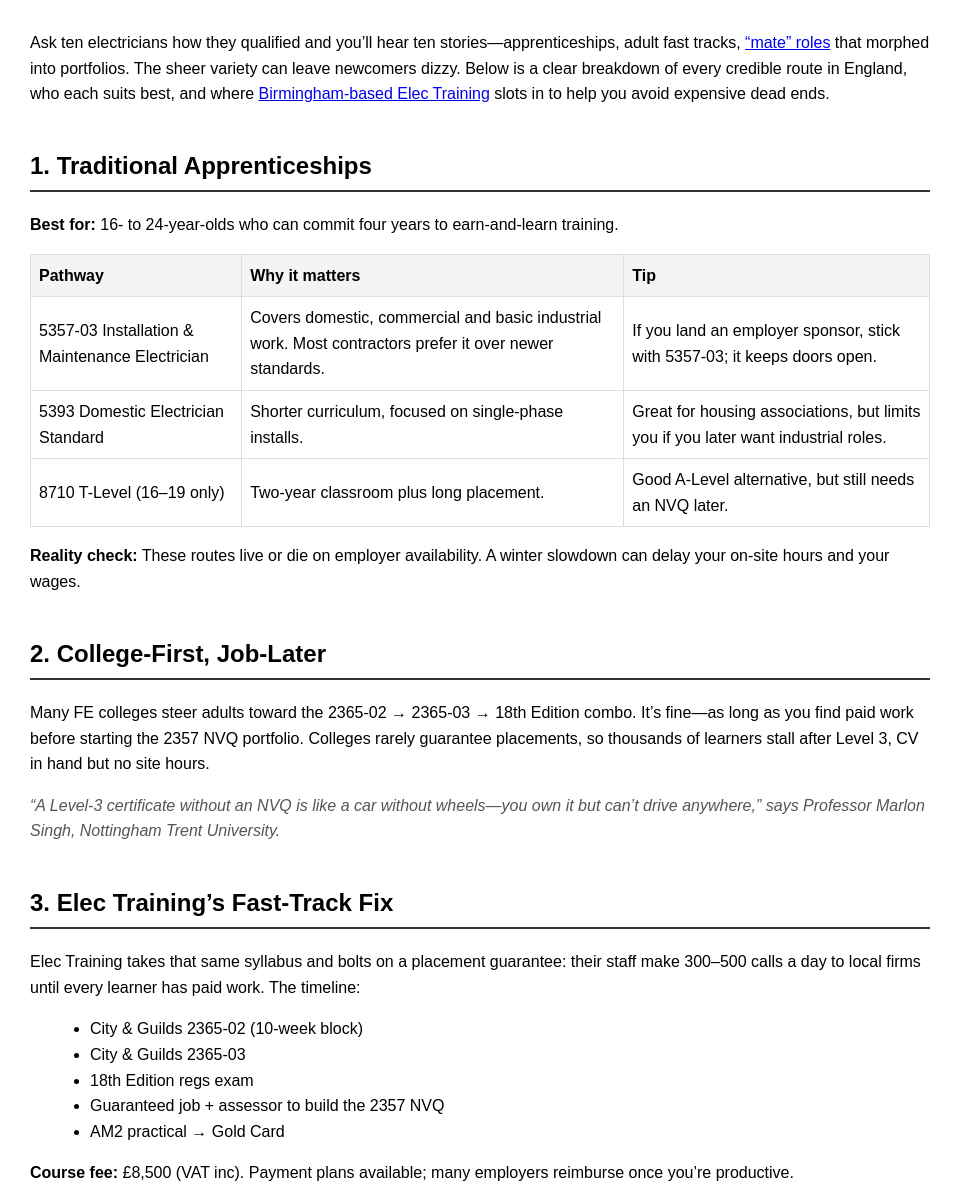
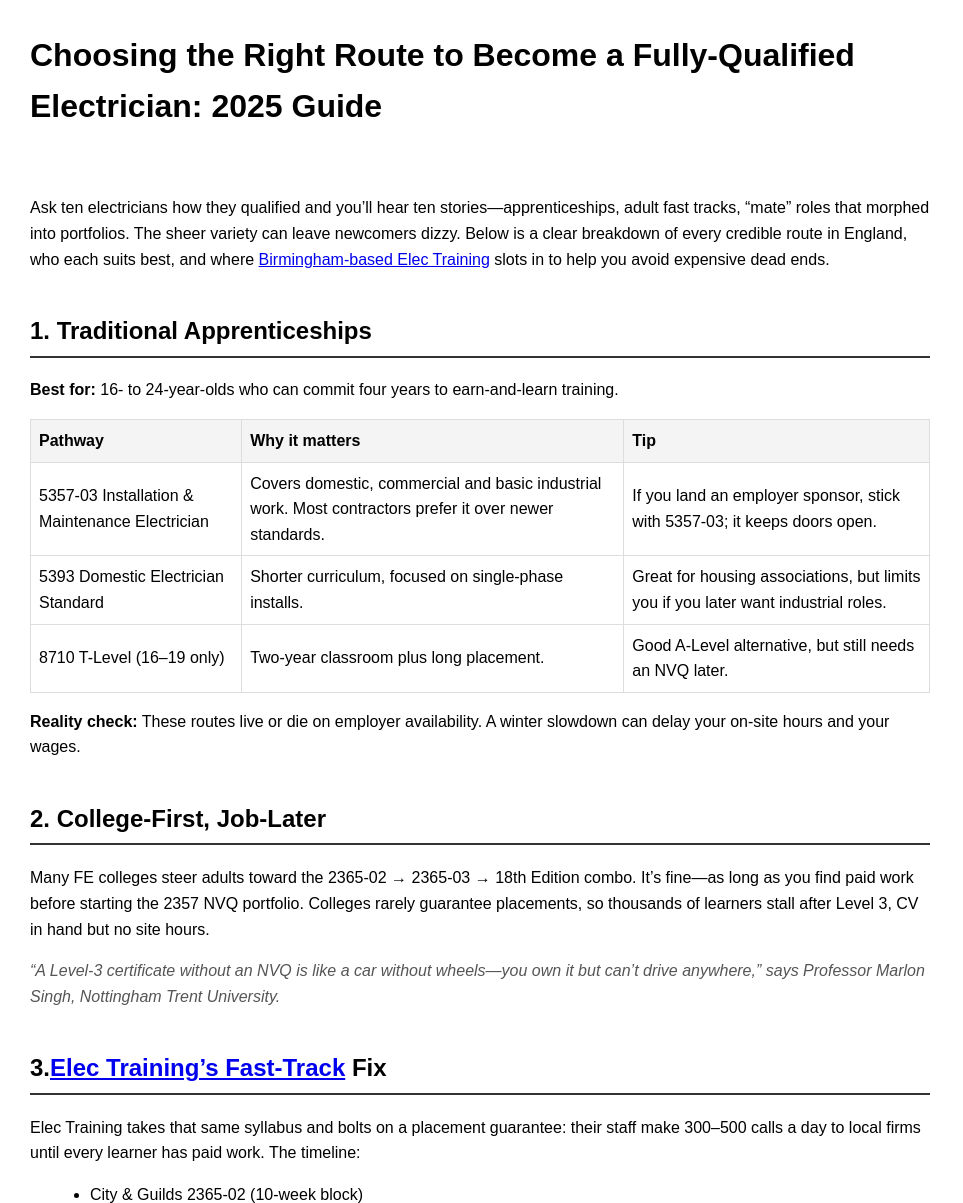
Before and after one commit to electraining/Choosing-the-Right-Route-to-Become-a-Fully-Qualified-Electrician-2025-Guide, a plain HTML site: page index.html in a window 1280 px wide. Shown: the top 1203 px of the page, without its empty margins (0-963 px from the left). Drawn offline with Linux system fonts and the light colour scheme.

Commit message:
Update index.html

```diff
--- a/index.html
+++ b/index.html
@@ -2,7 +2,7 @@
 <html lang="en">
 <head>
   <meta charset="UTF-8">
-  <title>Electrician Qualification Routes</title>
+  <title>Choosing the Right Route to Become a Fully-Qualified Electrician: 2025 Guide</title>
   <style>
     body {
       font-family: Arial, sans-serif;
@@ -41,11 +41,11 @@
   </style>
 </head>
 <body>
-
+<h1>Choosing the Right Route to Become a Fully-Qualified Electrician: 2025 Guide</h1><br>
   <p>Ask ten electricians how they qualified and you’ll hear ten stories—apprenticeships, adult fast tracks,
-  <a href="#">“mate” roles</a> that morphed into portfolios. The sheer variety can leave newcomers dizzy.
+  “mate” roles that morphed into portfolios. The sheer variety can leave newcomers dizzy.
   Below is a clear breakdown of every credible route in England, who each suits best, and where
-  <a href="#">Birmingham-based Elec Training</a> slots in to help you avoid expensive dead ends.</p>
+  <a href="https://elec.training/testimonials/">Birmingham-based Elec Training</a> slots in to help you avoid expensive dead ends.</p>
 
   <div class="section">
     <h2>1. Traditional Apprenticeships</h2>
@@ -82,7 +82,7 @@
   </div>
 
   <div class="section">
-    <h2>3. Elec Training’s Fast-Track Fix</h2>
+    <h2>3.<a href="https://elec.training/from-training-to-employment-weve-got-you-covered/">Elec Training’s Fast-Track</a> Fix</h2>
     <p>Elec Training takes that same syllabus and bolts on a placement guarantee: their staff make 300–500 calls a day to local firms until every learner has paid work. The timeline:</p>
     <ul>
       <li>City & Guilds 2365-02 (10-week block)</li>
```
